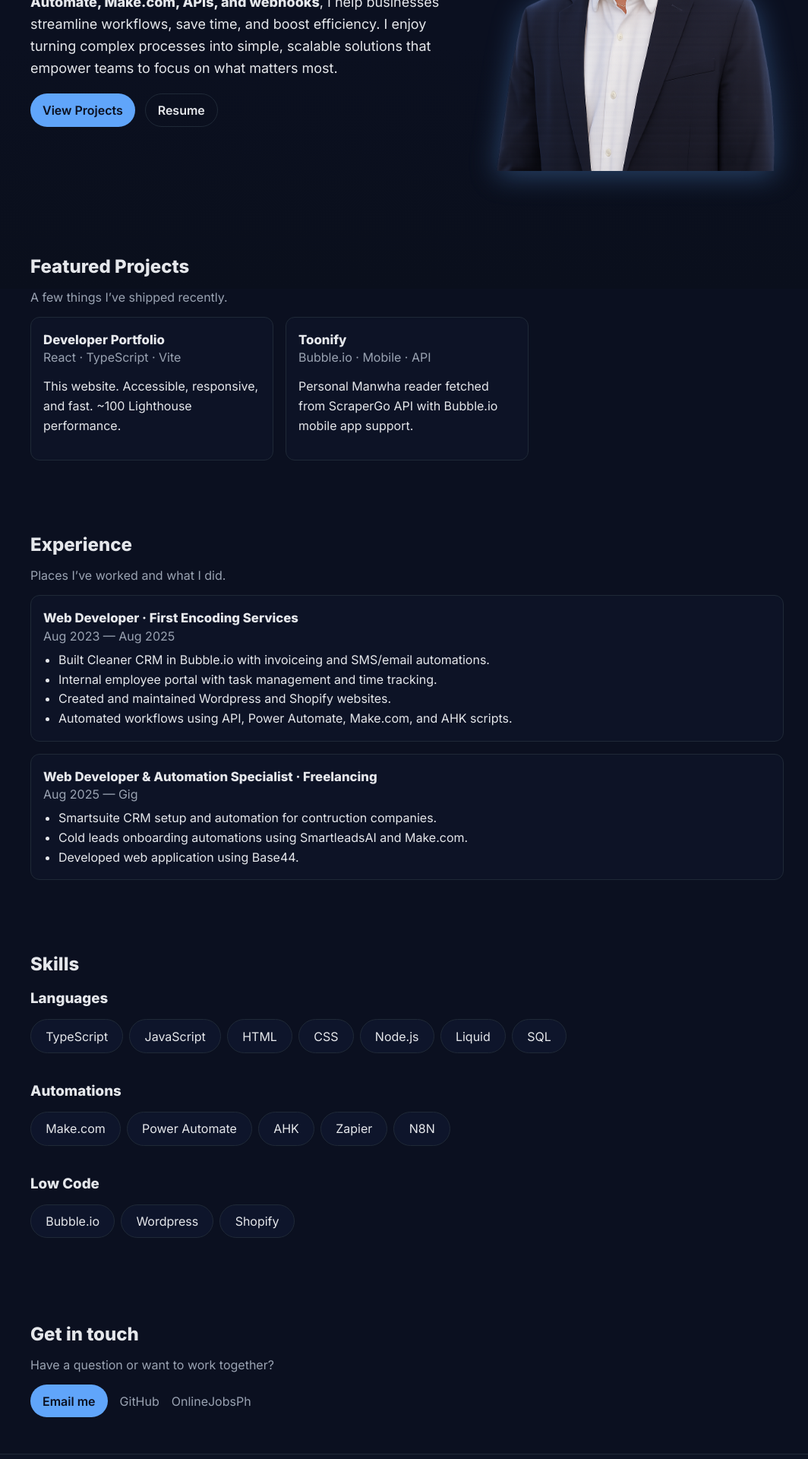
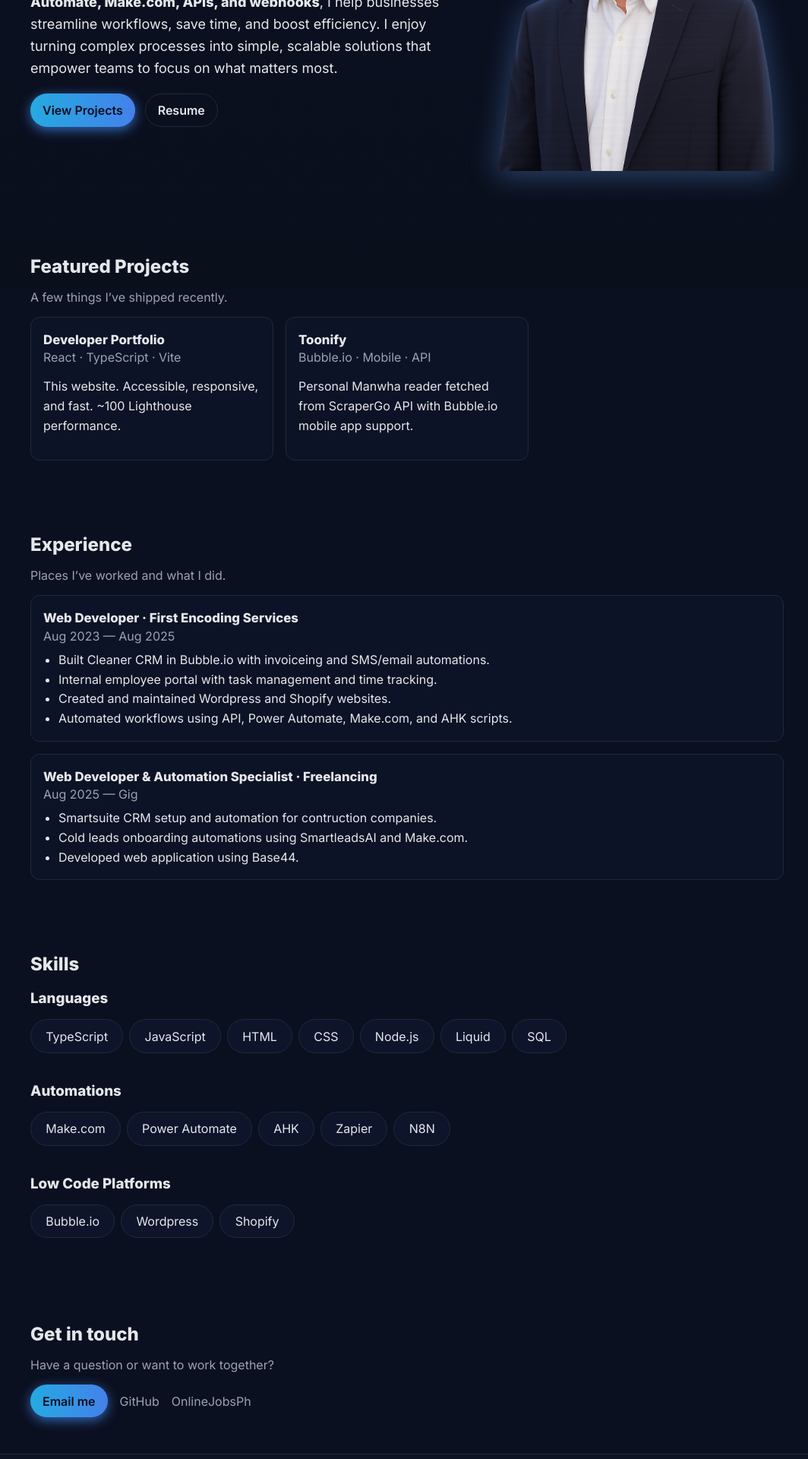
Before and after one commit to eeexde/edrian-profile, a React (Vite) app: page / in a window 1280 px wide. Shown: the part 420-2340 px from the top of the page at 76% size, without its empty margins (104-1168 px from the left). Built offline with nearby package versions, Linux system fonts and the light colour scheme.

Commit message:
added animations

```diff
--- a/src/sections/Contact.tsx
+++ b/src/sections/Contact.tsx
@@ -3,7 +3,7 @@ import Section from '../components/Section'
 const Contact: React.FC = () => (
   <Section id="contact" headline="Get in touch" description="Have a question or want to work together?">
     <div className="contact">
-      <a className="btn" href="mailto:pasaylo.ed03@gmail.com">Email me</a>
+      <a className="btn color-9 btn-hover" href="mailto:pasaylo.ed03@gmail.com">Email me</a>
       <div className="socials">
         <a href="https://github.com/eeexde" target="_blank" rel="noreferrer">GitHub</a>
         <a href="https://www.onlinejobs.ph/jobseekers/info/4228054" target="_blank" rel="noreferrer">OnlineJobsPh</a>
--- a/src/sections/Hero.tsx
+++ b/src/sections/Hero.tsx
@@ -16,7 +16,7 @@ const Hero: React.FC = () => {
               teams to focus on what matters most.
           </p>
           <div className="hero__ctas">
-            <a className="btn" href="#projects">View Projects</a>
+            <a className="btn color-9 btn-hover" href="#projects">View Projects</a>
             <a className="btn btn--ghost" href="./Edrian_Pasaylo_Resume_Clean.pdf" target="_blank" rel="noreferrer">Resume</a>
           </div>
         </div>
--- a/src/sections/Skills.tsx
+++ b/src/sections/Skills.tsx
@@ -3,7 +3,7 @@ import Section from '../components/Section'
 const skills = {
   Languages: ['TypeScript', 'JavaScript', 'HTML', 'CSS', 'Node.js', 'Liquid', 'SQL'],
   Automations: ['Make.com', 'Power Automate', 'AHK', 'Zapier', 'N8N'],
-  "Low Code": ['Bubble.io', 'Wordpress', 'Shopify']
+  "Low Code Platforms": ['Bubble.io', 'Wordpress', 'Shopify']
 }
 
 const Skills: React.FC = () => (
--- a/src/styles/global.css
+++ b/src/styles/global.css
@@ -34,9 +34,25 @@ body{
   background:var(--brand); color:#0b1020; border:none; border-radius:999px; padding:.7rem 1rem;
   font-weight:600; text-decoration:none; cursor:pointer;
 }
+
+.btn-hover{background-size: 300% 100%; border-radius: 50px; moz-transition: all .4s ease-in-out;
+  -o-transition: all .4s ease-in-out; -webkit-transition: all .4s ease-in-out; transition: all .4s ease-in-out;
+}
+
+.btn-hover:hover{    background-position: 100% 0;
+    moz-transition: all .4s ease-in-out;
+    -o-transition: all .4s ease-in-out;
+    -webkit-transition: all .4s ease-in-out;
+    transition: all .4s ease-in-out;}
+
 .btn:hover{filter:brightness(1.05)}
 .btn--ghost{
   background:transparent; color:var(--text); border:1px solid var(--border);
+}
+
+.color-9 {
+    background-image: linear-gradient(to right, #25aae1, #4481eb, #04befe, #3f86ed);
+    box-shadow: 0 4px 15px 0 rgba(65, 132, 234, 0.75);
 }
 
 .nav{
@@ -79,7 +95,7 @@ body{
   padding:1rem; text-decoration:none; color:inherit; display:block;
   transition:transform .12s ease, border-color .12s ease, background .12s ease;
 }
-.card:hover, .chip:hover{ transform:translateY(-2px); border-color:#263446; background:rgba(15,23,42,.75); }
+.card:hover, .chip:hover, .btn--ghost:hover{ transform:translateY(-2px); border-color:#263446; background:rgba(15,23,42,.75); }
 .card__title{ margin:.2rem 0; font-size:1.05rem }
 .card__subtitle{ margin:.1rem 0 .6rem; color:var(--muted) }
 .card__body{ line-height:1.6 }
```
